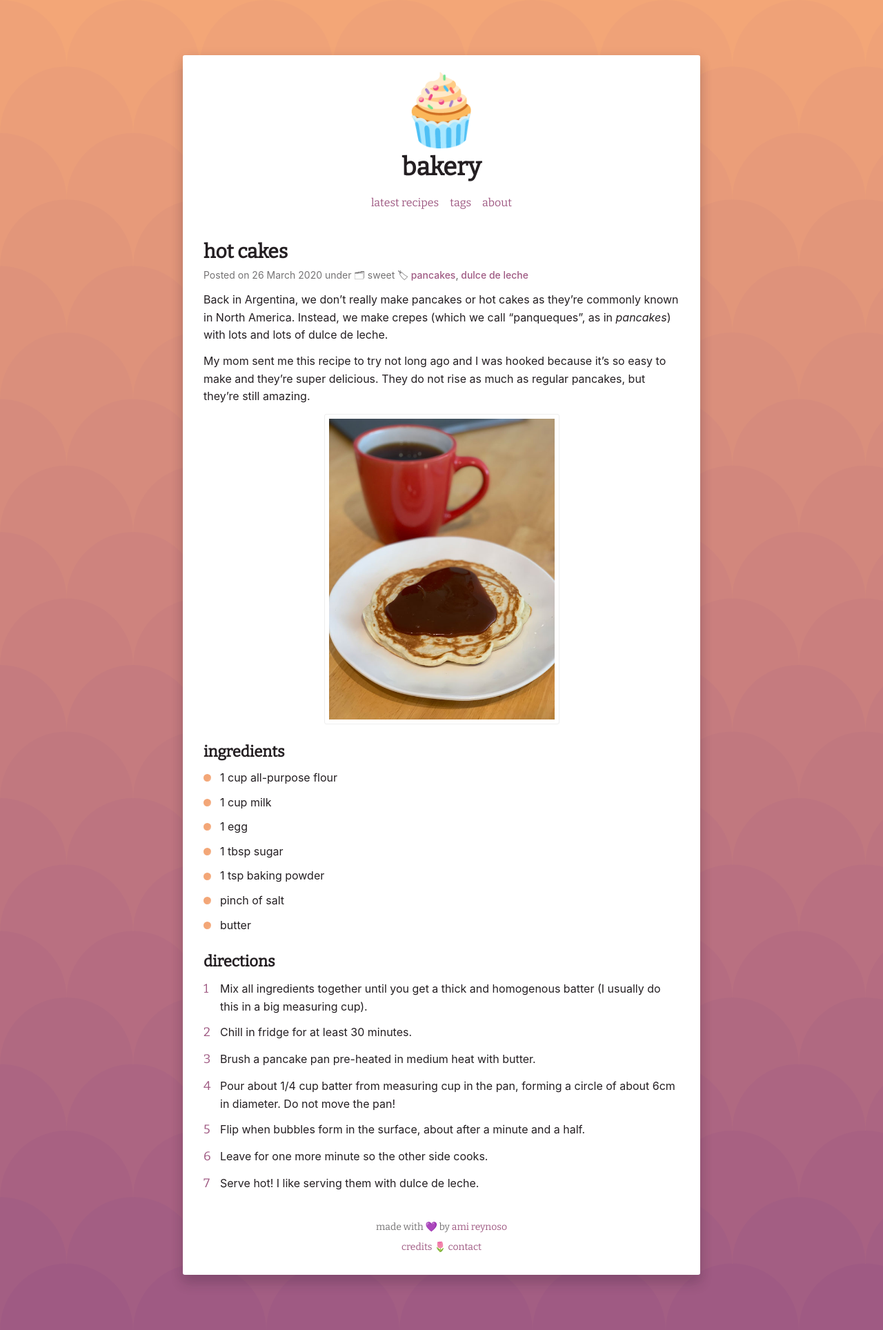
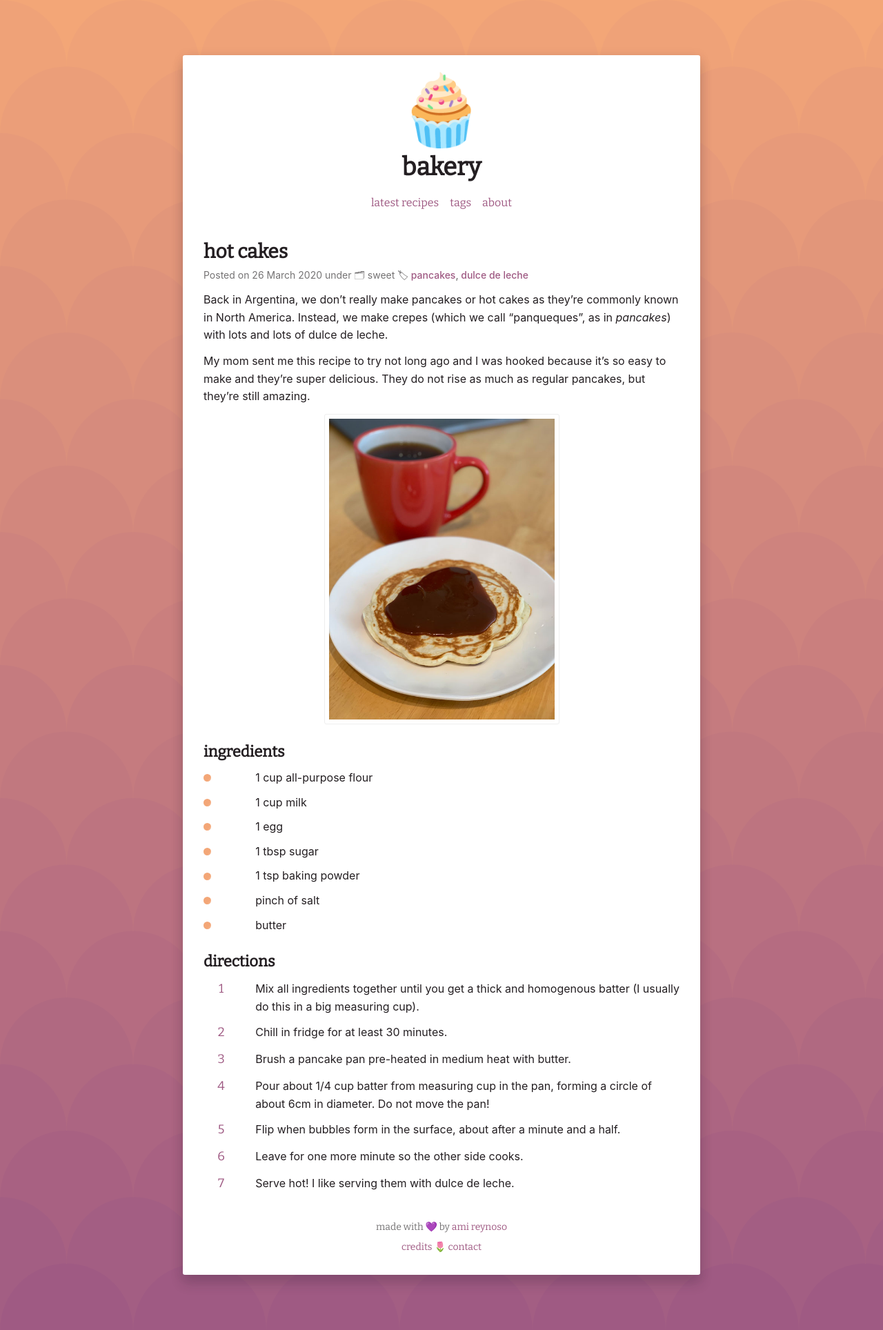
Before and after one commit to amireynoso/bakery, a Jekyll site: the page built from _posts/2020-03-26-hot-cakes.md, in a window 1280 px wide. Shown: the whole page at 69% size. Built offline with Jekyll 4.4.1, drawn with Linux system fonts in a browser that asks for light colours; our own code applies the rules of GitHub Pages for plain Markdown files.

Commit message:
Update recipe list style

```diff
--- a/_sass/_recipe.scss
+++ b/_sass/_recipe.scss
@@ -94,7 +94,7 @@ $border-width: 0.6rem;
 
   li {
     display: grid;
-    grid-template-columns: 0 1fr;
+    grid-template-columns: 1fr 12fr;
     grid-gap: 2.4rem;
     align-items: baseline;
   }
```
